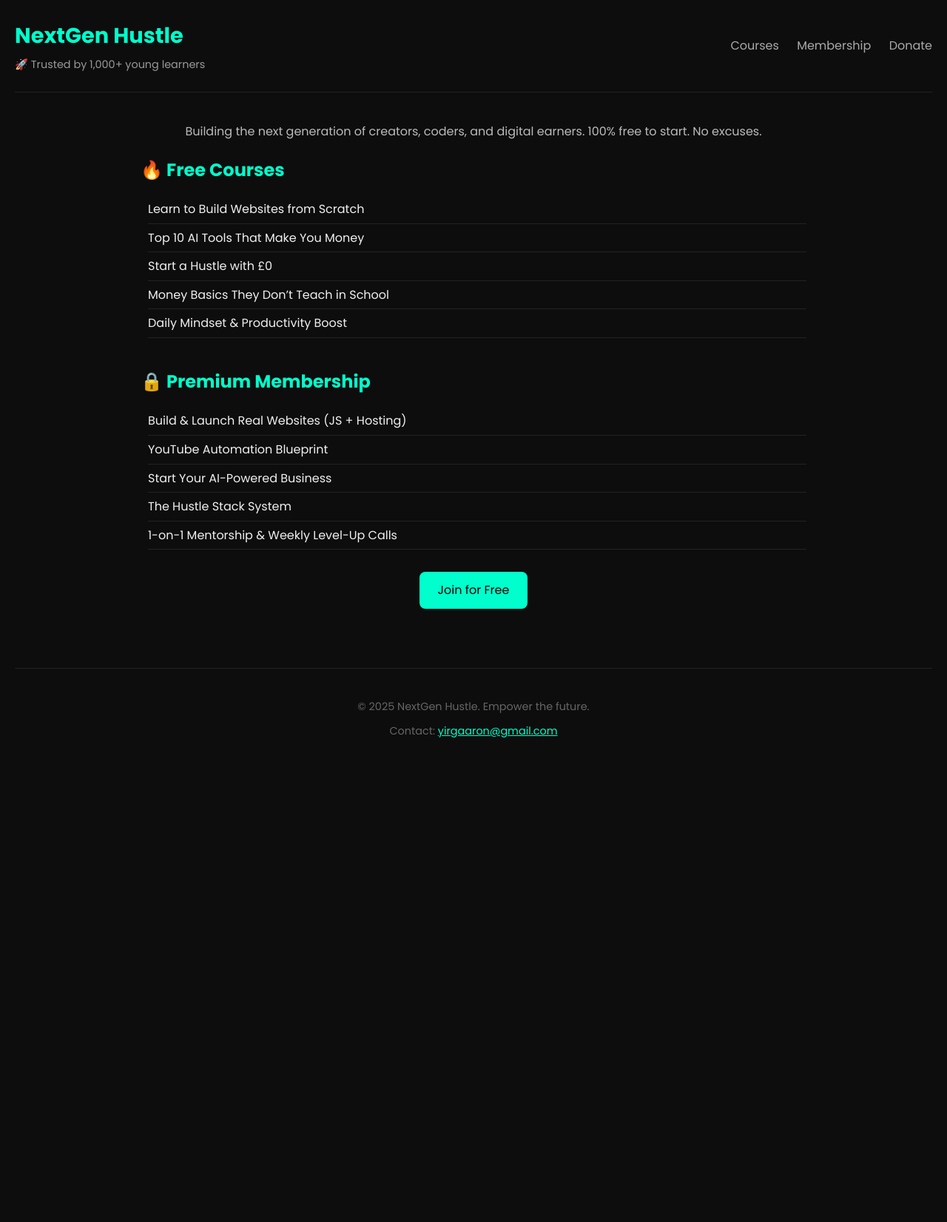
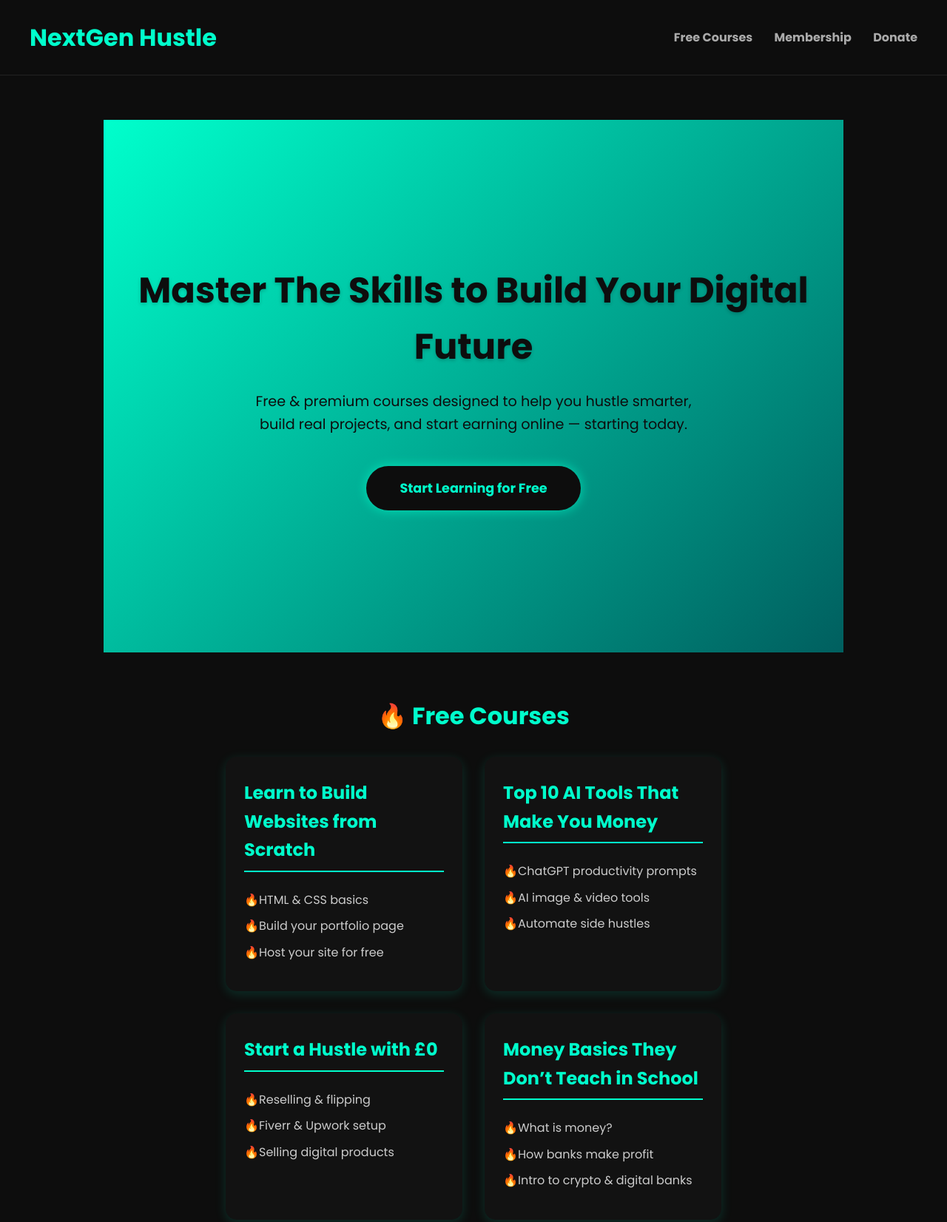
Before and after one commit to AronNextGen/nextgen-hustle, a plain HTML site: page index.html in a window 1280 px wide. Shown: the top 1652 px of the page at 74% size. Before the commit the page ends 1040 px from the top, so only its background shows below. Drawn offline with Linux system fonts and the light colour scheme.

Commit message:
Update index.html

```diff
--- a/index.html
+++ b/index.html
@@ -2,7 +2,7 @@
 <html lang="en">
 <head>
   <meta charset="UTF-8" />
-  <meta name="viewport" content="width=device-width, initial-scale=1.0"/>
+  <meta name="viewport" content="width=device-width, initial-scale=1" />
   <title>NextGen Hustle</title>
   <link href="https://fonts.googleapis.com/css2?family=Poppins:wght@400;700&display=swap" rel="stylesheet"/>
   <style>
@@ -15,165 +15,358 @@
       background-color: #0d0d0d;
       color: #f0f0f0;
       line-height: 1.6;
-      padding: 0 20px;
+      scroll-behavior: smooth;
+    }
+
+    a {
+      color: #00ffcc;
+      text-decoration: none;
+      transition: color 0.3s ease;
+    }
+
+    a:hover {
+      color: #00ddb3;
     }
 
     header {
       display: flex;
       justify-content: space-between;
       align-items: center;
-      padding: 25px 0;
+      padding: 25px 40px;
       border-bottom: 1px solid #222;
+      position: sticky;
+      top: 0;
+      background: #0d0d0d;
+      z-index: 100;
     }
 
     header h1 {
-      font-size: 1.8rem;
+      font-size: 2rem;
       color: #00ffcc;
     }
 
-    .badge {
-      font-size: 0.9rem;
-      color: #999;
-      margin-top: 5px;
-    }
-
     nav a {
-      margin-left: 20px;
-      text-decoration: none;
+      margin-left: 25px;
+      font-weight: 600;
+      font-size: 1rem;
       color: #aaa;
-      transition: color 0.3s;
     }
 
     nav a:hover {
       color: #00ffcc;
     }
 
-    section {
-      max-width: 900px;
-      margin: 40px auto;
-      padding-bottom: 40px;
+    /* Hero Section */
+    .hero {
+      display: flex;
+      flex-direction: column;
+      justify-content: center;
+      align-items: center;
+      height: 90vh;
+      text-align: center;
+      padding: 0 20px;
+      background: linear-gradient(135deg, #00ffcc, #005f5f);
+      color: #0d0d0d;
     }
 
-    h2 {
-      font-size: 1.5rem;
-      color: #00ffcc;
-      margin-bottom: 15px;
+    .hero h2 {
+      font-size: 3rem;
+      margin-bottom: 20px;
+      font-weight: 700;
+      text-shadow: 0 2px 5px rgba(0,0,0,0.2);
     }
 
-    ul {
-      list-style: none;
-      padding-left: 10px;
+    .hero p {
+      font-size: 1.2rem;
+      max-width: 600px;
+      margin-bottom: 40px;
+      font-weight: 500;
     }
 
-    ul li {
-      padding: 6px 0;
-      border-bottom: 1px solid #222;
+    .hero a.cta-button {
+      background: #0d0d0d;
+      color: #00ffcc;
+      padding: 16px 45px;
+      font-weight: 700;
+      font-size: 1.1rem;
+      border-radius: 50px;
+      box-shadow: 0 0 15px #00ffccaa;
+      transition: background 0.3s ease, box-shadow 0.3s ease;
     }
 
-    .cta {
-      margin-top: 30px;
+    .hero a.cta-button:hover {
+      background: #00ffcc;
+      color: #0d0d0d;
+      box-shadow: 0 0 25px #00ddb3;
+    }
+
+    /* Sections */
+    section {
+      max-width: 1000px;
+      margin: 60px auto;
+      padding: 0 20px;
+    }
+
+    h2.section-title {
+      font-size: 2rem;
+      margin-bottom: 30px;
+      color: #00ffcc;
       text-align: center;
     }
 
-    .cta a {
-      display: inline-block;
-      padding: 12px 25px;
-      background: #00ffcc;
-      color: #000;
-      text-decoration: none;
-      border-radius: 8px;
-      transition: background 0.3s ease;
+    /* Cards container */
+    .cards-container {
+      display: flex;
+      flex-wrap: wrap;
+      justify-content: center;
+      gap: 30px;
     }
 
-    .cta a:hover {
-      background: #00ddb3;
+    /* Individual Card */
+    .card {
+      background: #121212;
+      border-radius: 15px;
+      padding: 30px 25px;
+      width: 320px;
+      box-shadow: 0 4px 15px rgba(0,255,204,0.15);
+      transition: transform 0.3s ease, box-shadow 0.3s ease;
+      display: flex;
+      flex-direction: column;
+      gap: 15px;
     }
 
-    .mission {
-      text-align: center;
-      font-size: 1rem;
-      color: #bbb;
-      margin: 40px 0 20px;
+    .card:hover {
+      transform: translateY(-10px);
+      box-shadow: 0 10px 30px rgba(0,255,204,0.4);
     }
 
+    .card h3 {
+      color: #00ffcc;
+      font-size: 1.5rem;
+      margin-bottom: 10px;
+      border-bottom: 2px solid #00ffcc;
+      padding-bottom: 8px;
+    }
+
+    .card ul {
+      list-style: none;
+      color: #ccc;
+      font-weight: 500;
+      flex-grow: 1;
+    }
+
+    .card ul li {
+      margin-bottom: 10px;
+      padding-left: 20px;
+      position: relative;
+    }
+
+    .card ul li::before {
+      content: '🔥';
+      position: absolute;
+      left: 0;
+      top: 0;
+    }
+
+    /* Premium card special style */
+    .premium {
+      background: linear-gradient(135deg, #00ffcc, #005f5f);
+      color: #0d0d0d;
+    }
+
+    .premium h3 {
+      color: #fff;
+      border-color: #fff;
+    }
+
+    .premium ul li::before {
+      content: '💎';
+      color: #222;
+    }
+
+    /* Why NextGen Hustle */
+    .why-us {
+      background: #121212;
+      padding: 40px 25px;
+      border-radius: 15px;
+      margin: 80px auto 60px;
+      max-width: 700px;
+      text-align: center;
+      box-shadow: 0 0 20px rgba(0,255,204,0.15);
+    }
+
+    .why-us h2 {
+      color: #00ffcc;
+      margin-bottom: 25px;
+    }
+
+    .why-us p {
+      font-size: 1.1rem;
+      color: #ccc;
+      line-height: 1.5;
+    }
+
+    /* Footer */
     footer {
       text-align: center;
-      padding: 40px 0;
+      padding: 40px 20px;
       color: #666;
       font-size: 0.9rem;
       border-top: 1px solid #222;
     }
 
-    .contact {
-      margin-top: 10px;
-      font-size: 0.9rem;
+    footer a {
+      color: #00ffcc;
     }
 
-    @media (max-width: 768px) {
-      header {
+    /* Responsive */
+    @media (max-width: 980px) {
+      .cards-container {
         flex-direction: column;
-        align-items: flex-start;
+        align-items: center;
       }
 
-      nav {
-        margin-top: 10px;
+      .card {
+        width: 100%;
+        max-width: 400px;
+      }
     }
 
-      nav a {
-        margin-left: 0;
-        display: block;
-        margin-bottom: 10px;
-      }
-    }
   </style>
 </head>
 <body>
 
   <header>
-    <div>
     <h1>NextGen Hustle</h1>
-      <div class="badge">🚀 Trusted by 1,000+ young learners</div>
-    </div>
     <nav>
-      <a href="#">Courses</a>
-      <a href="#">Membership</a>
-      <a href="#">Donate</a>
+      <a href="#free-courses">Free Courses</a>
+      <a href="#premium">Membership</a>
+      <a href="#donate">Donate</a>
     </nav>
   </header>
 
-  <section>
-    <div class="mission">
-      Building the next generation of creators, coders, and digital earners. 100% free to start. No excuses.
+  <section class="hero">
+    <h2>Master The Skills to Build Your Digital Future</h2>
+    <p>Free & premium courses designed to help you hustle smarter, build real projects, and start earning online — starting today.</p>
+    <a href="#free-courses" class="cta-button">Start Learning for Free</a>
+  </section>
+
+  <section id="free-courses">
+    <h2 class="section-title">🔥 Free Courses</h2>
+    <div class="cards-container">
+      <div class="card">
+        <h3>Learn to Build Websites from Scratch</h3>
+        <ul>
+          <li>HTML & CSS basics</li>
+          <li>Build your portfolio page</li>
+          <li>Host your site for free</li>
+        </ul>
       </div>
 
-    <h2>🔥 Free Courses</h2>
+      <div class="card">
+        <h3>Top 10 AI Tools That Make You Money</h3>
         <ul>
-      <li>Learn to Build Websites from Scratch</li>
-      <li>Top 10 AI Tools That Make You Money</li>
-      <li>Start a Hustle with £0</li>
-      <li>Money Basics They Don’t Teach in School</li>
-      <li>Daily Mindset & Productivity Boost</li>
+          <li>ChatGPT productivity prompts</li>
+          <li>AI image & video tools</li>
+          <li>Automate side hustles</li>
         </ul>
+      </div>
 
-    <h2 style="margin-top: 40px;">🔒 Premium Membership</h2>
+      <div class="card">
+        <h3>Start a Hustle with £0</h3>
         <ul>
-      <li>Build & Launch Real Websites (JS + Hosting)</li>
-      <li>YouTube Automation Blueprint</li>
-      <li>Start Your AI-Powered Business</li>
-      <li>The Hustle Stack System</li>
-      <li>1-on-1 Mentorship & Weekly Level-Up Calls</li>
+          <li>Reselling & flipping</li>
+          <li>Fiverr & Upwork setup</li>
+          <li>Selling digital products</li>
         </ul>
+      </div>
 
-    <div class="cta">
-      <a href="#">Join for Free</a>
+      <div class="card">
+        <h3>Money Basics They Don’t Teach in School</h3>
+        <ul>
+          <li>What is money?</li>
+          <li>How banks make profit</li>
+          <li>Intro to crypto & digital banks</li>
+        </ul>
+      </div>
+
+      <div class="card">
+        <h3>Daily Mindset & Productivity Boost</h3>
+        <ul>
+          <li>Consistency & clarity</li>
+          <li>Simple daily routines</li>
+          <li>High-performer thinking</li>
+        </ul>
+      </div>
     </div>
   </section>
 
+  <section id="premium">
+    <h2 class="section-title">🔒 Premium Membership</h2>
+    <div class="cards-container">
+      <div class="card premium">
+        <h3>Build & Launch Real Websites</h3>
+        <ul>
+          <li>Full JavaScript projects</li>
+          <li>Host with custom domain</li>
+          <li>Animate your portfolio</li>
+        </ul>
+      </div>
+
+      <div class="card premium">
+        <h3>YouTube Automation Blueprint</h3>
+        <ul>
+          <li>Faceless YouTube channels</li>
+          <li>Script writing & voice AI</li>
+          <li>Monetization strategies</li>
+        </ul>
+      </div>
+
+      <div class="card premium">
+        <h3>Start Your AI-Powered Business</h3>
+        <ul>
+          <li>Use GPT + automation</li>
+          <li>Sell with Notion/Framer/etc.</li>
+          <li>Real business examples</li>
+        </ul>
+      </div>
+
+      <div class="card premium">
+        <h3>The Hustle Stack System</h3>
+        <ul>
+          <li>Stack 2–3 side hustles</li>
+          <li>Time management hacks</li>
+          <li>Templates & trackers</li>
+        </ul>
+      </div>
+
+      <div class="card premium">
+        <h3>1-on-1 Mentorship & Level-Up Calls</h3>
+        <ul>
+          <li>Private Q&A & videos</li>
+          <li>Daily challenges & unlocks</li>
+          <li>Weekly live/recorded calls</li>
+        </ul>
+      </div>
+    </div>
+  </section>
+
+  <section class="why-us">
+    <h2>Why NextGen Hustle?</h2>
+    <p>Trusted by over 1,000 young hustlers worldwide, NextGen Hustle is more than just courses — it’s a community dedicated to helping you build real skills, make money, and level up your life. Whether you’re starting from zero or ready to go pro, we’ve got your back with expert guidance and real projects.</p>
+  </section>
+
+  <section id="donate" style="text-align:center; margin-bottom: 80px;">
+    <h2 class="section-title">🌍 Donate & Make Impact</h2>
+    <p style="max-width: 700px; margin: 0 auto 25px;">
+      Part of your membership goes towards providing electronics and learning tools for youth in underserved communities worldwide. Together, we hustle for change.
+    </p>
+    <a href="#" class="cta-button">Donate Now</a>
+  </section>
+
   <footer>
-    &copy; 2025 NextGen Hustle. Empower the future.
-    <div class="contact">
-      Contact: <a href="mailto:yirgaaron@gmail.com" style="color: #00ffcc;">yirgaaron@gmail.com</a>
-    </div>
+    &copy; 2025 NextGen Hustle. Empower the future.<br/>
+    Contact: <a href="mailto:yirgaaron@gmail.com">yirgaaron@gmail.com</a>
   </footer>
 
 </body>
```
Lines whose indentation alone changed are shown as unchanged.
